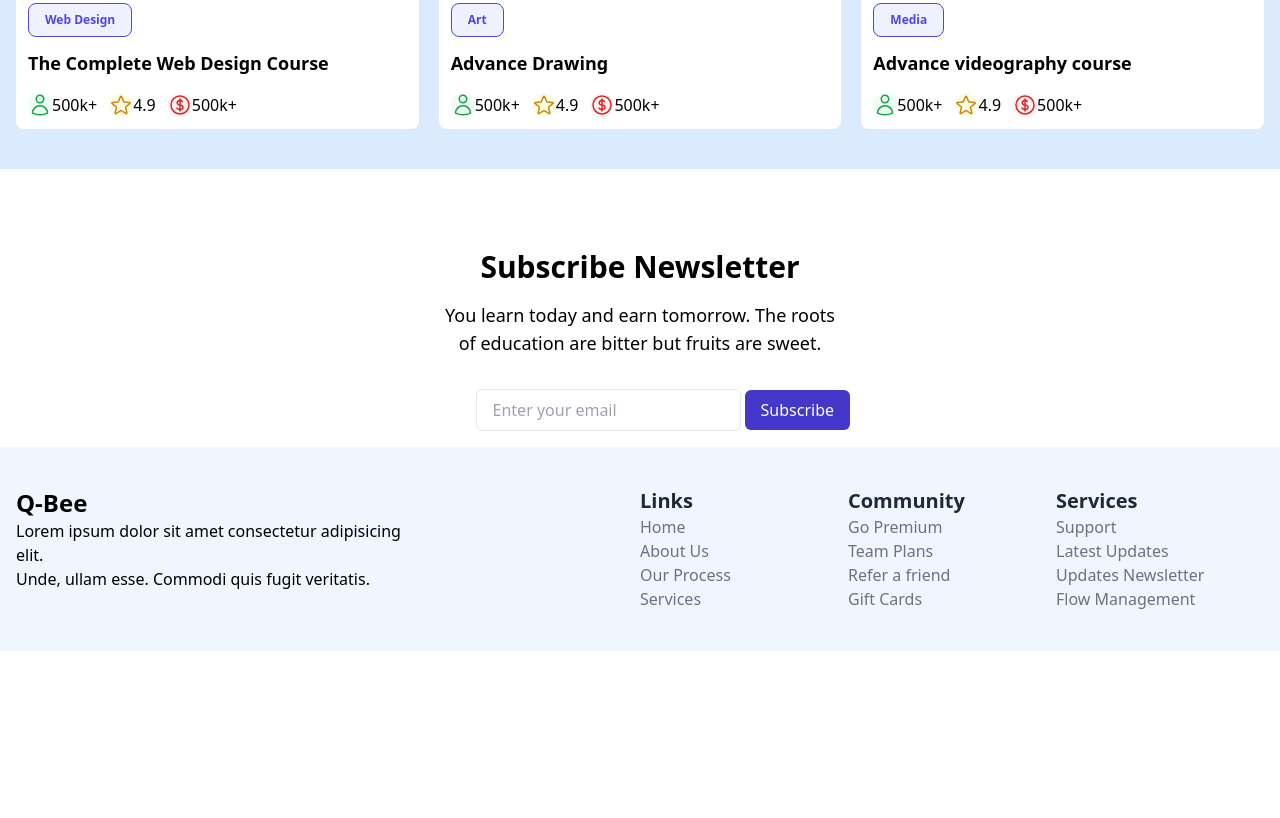
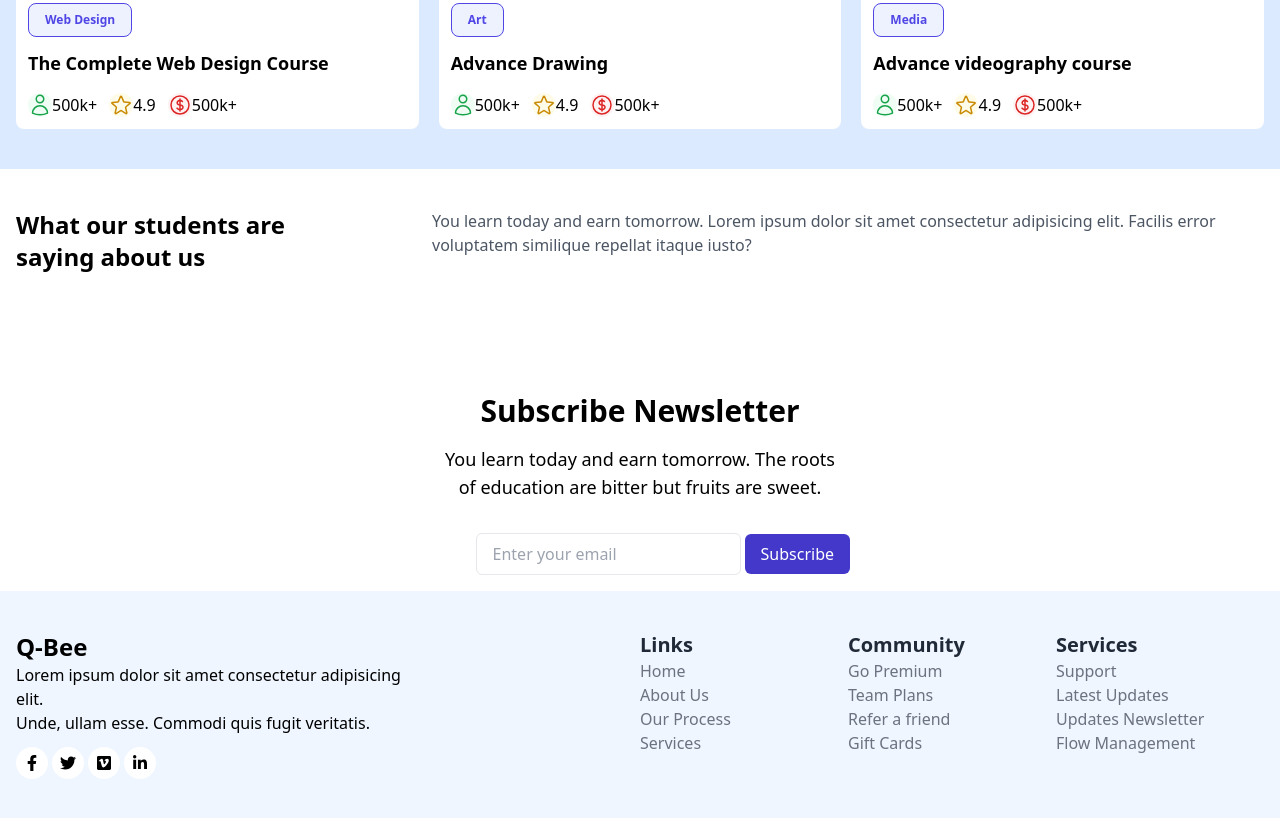
Before and after one commit to SumanKisku/studious-octo-train, a website: page index.html in a window 1280 px wide. Shown: the part 2182-3000 px from the top of the page. Before the commit the page ends 2833 px from the top, so only its background shows below. Drawn offline with Linux system fonts and the light colour scheme.

Commit message:
social media icons added, and started testimonial section

```diff
--- a/index.html
+++ b/index.html
@@ -299,7 +299,7 @@
     </section>
 
     <!-- popular courses section -->
-    <div class="py-10 bg-blue-100">
+    <section class="py-10 bg-blue-100">
         <section class="px-4 mx-auto mt-20 max-w-7xl">
             <!-- popular courses header section -->
             <div class="flex justify-between">
@@ -564,10 +564,27 @@
 
             </div>
         </section>
-    </div>
+    </section>
+
+
+    <!-- testimonials section -->
+    <section class="px-4 py-10 mx-auto max-w-7xl">
+        <!-- testimonial header -->
+        <div class="flex flex-wrap">
+            <div class="w-full md:w-1/3">
+                <h2 class="text-2xl font-bold">What our students are <br> saying about us</h2>
+            </div>
+            <div class="w-full md:w-2/3">
+                <p class="text-gray-600">
+                    You learn today and earn tomorrow. Lorem ipsum dolor sit amet consectetur adipisicing elit. Facilis error voluptatem similique repellat itaque iusto?
+                </p>
+            </div>
+        </div>
+    </section>
 
     <!-- newsletter section -->
-    <div class="p-4 pt-20 mx-auto text-center text-black md:w-1/3">
+
+    <section class="p-4 pt-20 mx-auto text-center text-black md:w-1/3">
         <h2 class="mb-4 text-3xl font-extrabold">Subscribe Newsletter</h2>
         <p class="mb-8 text-lg">You learn today and earn tomorrow. The roots of education are bitter but fruits are
             sweet.</p>
@@ -576,27 +593,59 @@
             <button type="submit"
                 class="px-4 py-2 text-white bg-indigo-700 rounded-md hover:bg-indigo-600">Subscribe</button>
         </form>
-    </div>
+    </section>
 
     <!-- footer -->
-
     <footer class="py-10 bg-blue-50">
         <div class="px-4 mx-auto max-w-7xl">
             <div class="flex flex-wrap">
                 <div class="w-full md:w-2/3 lg:w-2/6">
                     <h2 class="text-2xl font-extrabold">Q-Bee</h2>
                     <p>
-                        Lorem ipsum dolor sit amet consectetur adipisicing elit. <br> Unde, ullam esse. Commodi quis fugit veritatis.
+                        Lorem ipsum dolor sit amet consectetur adipisicing elit. <br> Unde, ullam esse. Commodi quis
+                        fugit veritatis.
                     </p>
-                    <div>
-                        <!-- TODO: add social media icons -->
-                        <ul>
-                            <li><a href="#"></a></li>
-                            <li><a href="#"></a></li>
-                            <li><a href="#"></a></li>
-                            <li><a href="#"></a></li>
-                        </ul>
-                    </div>
+                    <ul class="flex my-3">
+                        <li class="mr-1 group">
+                            <a class="group-hover:bg-black  transition-all ease-linear p-2 bg-white rounded-full stroke-black fill-black w-[2em] h-[2em] flex justify-center items-center"
+                                href="#"><svg class="transition-all ease-linear group-hover:fill-white"
+                                    xmlns="http://www.w3.org/2000/svg" height="1em" viewBox="0 0 320 512">
+                                    <path
+                                        d="M279.14 288l14.22-92.66h-88.91v-60.13c0-25.35 12.42-50.06 52.24-50.06h40.42V6.26S260.43 0 225.36 0c-73.22 0-121.08 44.38-121.08 124.72v70.62H22.89V288h81.39v224h100.17V288z" />
+                                </svg></a>
+                        </li>
+                        <li class="mr-1 group">
+                            <a class="group-hover:bg-black  transition-all ease-linear p-2 bg-white rounded-full stroke-black fill-black w-[2em] h-[2em] flex justify-center items-center"
+                                href="#">
+                                <svg class="transition-all ease-linear group-hover:fill-white"
+                                    xmlns="http://www.w3.org/2000/svg" height="1em" viewBox="0 0 512 512">
+                                    <path
+                                        d="M459.37 151.716c.325 4.548.325 9.097.325 13.645 0 138.72-105.583 298.558-298.558 298.558-59.452 0-114.68-17.219-161.137-47.106 8.447.974 16.568 1.299 25.34 1.299 49.055 0 94.213-16.568 130.274-44.832-46.132-.975-84.792-31.188-98.112-72.772 6.498.974 12.995 1.624 19.818 1.624 9.421 0 18.843-1.3 27.614-3.573-48.081-9.747-84.143-51.98-84.143-102.985v-1.299c13.969 7.797 30.214 12.67 47.431 13.319-28.264-18.843-46.781-51.005-46.781-87.391 0-19.492 5.197-37.36 14.294-52.954 51.655 63.675 129.3 105.258 216.365 109.807-1.624-7.797-2.599-15.918-2.599-24.04 0-57.828 46.782-104.934 104.934-104.934 30.213 0 57.502 12.67 76.67 33.137 23.715-4.548 46.456-13.32 66.599-25.34-7.798 24.366-24.366 44.833-46.132 57.827 21.117-2.273 41.584-8.122 60.426-16.243-14.292 20.791-32.161 39.308-52.628 54.253z" />
+                                </svg>
+                            </a>
+                        </li>
+                        <li class="mr-1 group">
+                            <a class="group-hover:bg-black p-2 bg-white rounded-full stroke-black fill-black w-[2em] h-[2em] flex justify-center items-center  transition-all ease-linear"
+                                href="#">
+                                <svg class="transition-all ease-linear group-hover:fill-white"
+                                    xmlns="http://www.w3.org/2000/svg" height="1em" viewBox="0 0 448 512">
+                                    <path
+                                        d="M403.2 32H44.8C20.1 32 0 52.1 0 76.8v358.4C0 459.9 20.1 480 44.8 480h358.4c24.7 0 44.8-20.1 44.8-44.8V76.8c0-24.7-20.1-44.8-44.8-44.8zM377 180.8c-1.4 31.5-23.4 74.7-66 129.4-44 57.2-81.3 85.8-111.7 85.8-18.9 0-34.8-17.4-47.9-52.3-25.5-93.3-36.4-148-57.4-148-2.4 0-10.9 5.1-25.4 15.2l-15.2-19.6c37.3-32.8 72.9-69.2 95.2-71.2 25.2-2.4 40.7 14.8 46.5 51.7 20.7 131.2 29.9 151 67.6 91.6 13.5-21.4 20.8-37.7 21.8-48.9 3.5-33.2-25.9-30.9-45.8-22.4 15.9-52.1 46.3-77.4 91.2-76 33.3.9 49 22.5 47.1 64.7z" />
+                                </svg>
+                            </a>
+                        </li>
+                        <li class="mr-1 group">
+                            <a class="group-hover:bg-black p-2 bg-white rounded-full stroke-black fill-black w-[2em] h-[2em] flex justify-center items-center  transition-all ease-linear"
+                                href="#">
+                                <svg class="transition-all ease-linear group-hover:fill-white"
+                                    xmlns="http://www.w3.org/2000/svg" height="1em" viewBox="0 0 448 512">
+                                    <path
+                                        d="M100.28 448H7.4V148.9h92.88zM53.79 108.1C24.09 108.1 0 83.5 0 53.8a53.79 53.79 0 0 1 107.58 0c0 29.7-24.1 54.3-53.79 54.3zM447.9 448h-92.68V302.4c0-34.7-.7-79.2-48.29-79.2-48.29 0-55.69 37.7-55.69 76.7V448h-92.78V148.9h89.08v40.8h1.3c12.4-23.5 42.69-48.3 87.88-48.3 94 0 111.28 61.9 111.28 142.3V448z" />
+                                </svg>
+                            </a>
+                        </li>
+                    </ul>
+
                 </div>
                 <div class="w-full md:w-1/3 lg:w-1/6 lg:ml-auto">
                     <h2 class="text-xl font-bold text-gray-800">Links</h2>
--- a/styles/style.css
+++ b/styles/style.css
@@ -3,5 +3,6 @@
 @tailwind utilities;
 
 footer ul a:hover {
-    text-decoration: underline;
+    color: black;
+    transition: color 0.2s linear;
 }
```
Also changed, not shown: dist/output.css.
